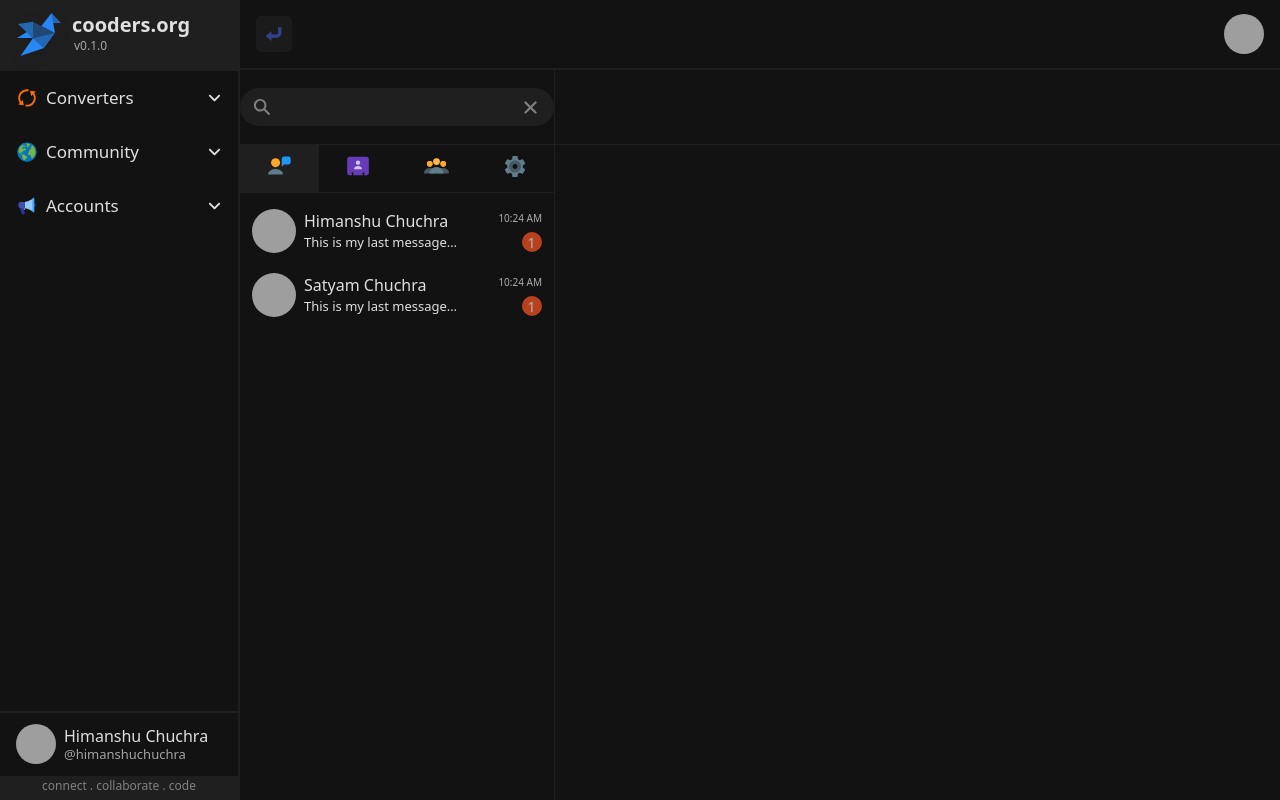
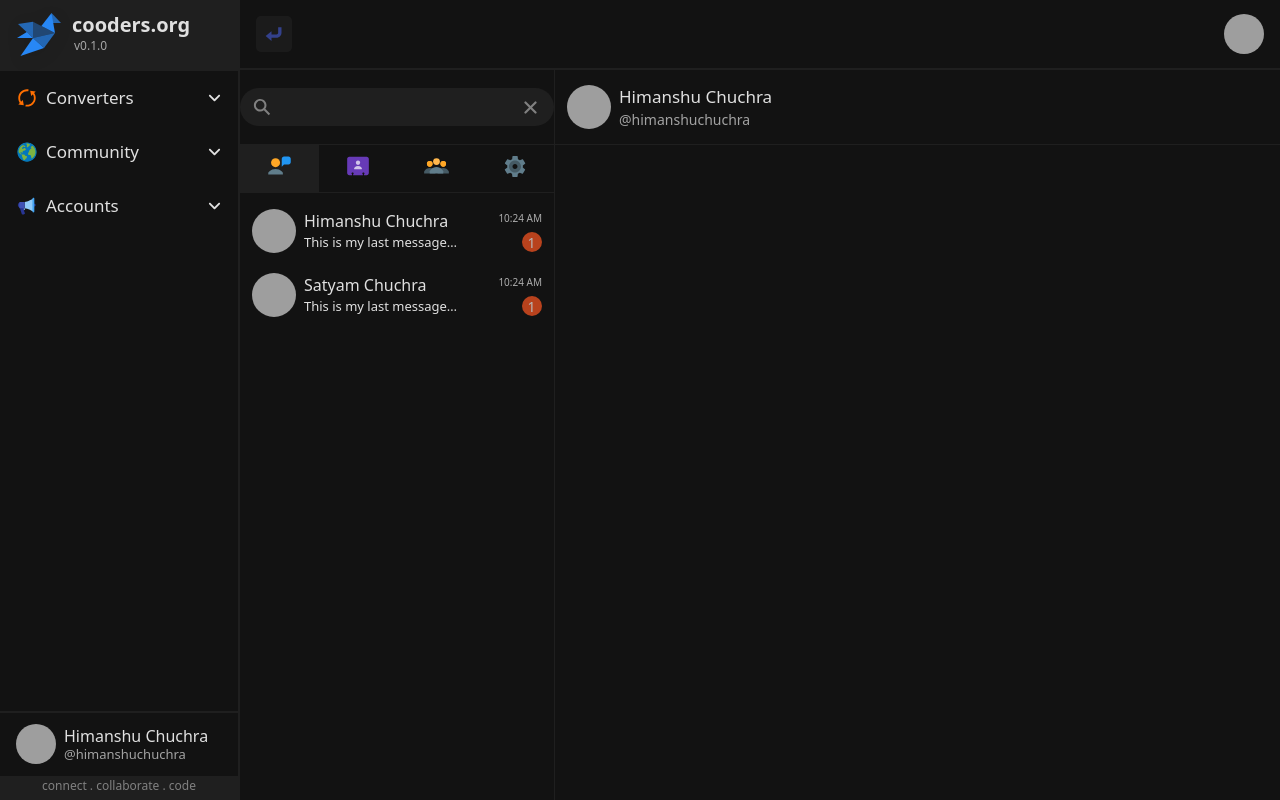
Before and after one commit to chuchrahimanshu/web.cooders.org, a React (Vite) app: page /community/messaging in a window 1280 px wide. Built offline with nearby package versions, Linux system fonts and the light colour scheme; grey boxes are pictures that could not be loaded.

Commit message:
Design and Style Messaging Chat Header

```diff
--- a/src/components/messaging/BarUsers.tsx
+++ b/src/components/messaging/BarUsers.tsx
@@ -1,8 +1,6 @@
-import React from 'react'
-import { BiDotsVerticalRounded } from 'react-icons/bi'
+import React from "react";
 
 const BarUsers: React.FC = () => {
-
   const users = [
     {
       id: 1,
@@ -10,7 +8,7 @@ const BarUsers: React.FC = () => {
       fullName: "Himanshu Chuchra",
       lastMessage: "This is my last message where the chat was ended.",
       messageTime: "10:24 AM",
-      isPinned: false
+      isPinned: false,
     },
     {
       id: 2,
@@ -18,31 +16,43 @@ const BarUsers: React.FC = () => {
       fullName: "Satyam Chuchra",
       lastMessage: "This is my last message where the chat was ended.",
       messageTime: "10:24 AM",
-      isPinned: true
-    }
-  ]
+      isPinned: true,
+    },
+  ];
 
   return (
-    <div className='h-full pt-[6px]'>
-      {users && users.length > 0 && users.map((user) => (
-        <div key={user.id} className='flex justify-between px-3 py-[10px] hover:bg-base-border transition-all duration-300 ease-in-out cursor-pointer'>
-          <div className='flex gap-2 items-center w-[80%]'>
-            <img src={user.image} alt="User" className='h-11 w-11 rounded-full object-cover' />
-            <div className='flex flex-col gap-0'>
-              <p className='font-medium'>{user.fullName}</p>
-              <p className='text-[13px] line-clamp-1'>{user.lastMessage}</p>
+    <div className="h-full pt-[6px]">
+      {users &&
+        users.length > 0 &&
+        users.map((user) => (
+          <div
+            key={user.id}
+            className="flex justify-between px-3 py-[10px] hover:bg-base-border transition-all duration-300 ease-in-out cursor-pointer">
+            <div className="flex gap-2 items-center w-[80%]">
+              <img
+                src={user.image}
+                alt="User"
+                className="h-11 w-11 rounded-full object-cover"
+              />
+              <div className="flex flex-col gap-0">
+                <p className="font-medium">{user.fullName}</p>
+                <p className="text-[13px] line-clamp-1">{user.lastMessage}</p>
+              </div>
+            </div>
+            <div className="flex flex-col justify-start pt-[2px] gap-[6px]">
+              <p className="text-[10px] font-medium opacity-75 self-end">
+                {user.messageTime}
+              </p>
+              <div className="self-end bg-action-button h-5 w-5 flex items-center justify-center rounded-full opacity-70">
+                <p className="text-[14px] font-medium -ml-[1px] text-white">
+                  1
+                </p>
+              </div>
             </div>
           </div>
-          <div className='flex flex-col justify-start pt-[2px] gap-[6px]'>
-            <p className='text-[10px] font-medium opacity-75 self-end'>{user.messageTime}</p>
-            <div className='self-end bg-action-button h-5 w-5 flex items-center justify-center rounded-full opacity-70'>
-              <p className='text-[14px] font-medium -ml-[1px] text-white'>1</p>
-            </div>
-          </div>
-        </div>
-      ))}
+        ))}
     </div>
-  )
-}
+  );
+};
 
-export default BarUsers
+export default BarUsers;
--- a/src/components/messaging/ChatHeader.tsx
+++ b/src/components/messaging/ChatHeader.tsx
@@ -1,8 +1,36 @@
 import React from 'react'
 
 const ChatHeader: React.FC = () => {
+  const user = {
+    id: 1,
+    image: "https://github.com/shadcn.png",
+    fullName: "Himanshu Chuchra",
+    username: "@himanshuchuchra",
+    messageTime: "10:24 AM",
+    isPinned: false,
+  };
+
   return (
-    <div className='h-[75px] border-b border-b-base-border'></div>
+    <>
+      {user &&
+        <div
+          key={user.id}
+          className="h-[75px] border-b border-b-base-border flex justify-between px-3 py-[10px] hover:bg-base-border transition-all duration-300 ease-in-out cursor-pointer">
+          <div className="flex gap-2 items-center w-[80%]">
+            <img
+              src={user.image}
+              alt="User"
+              className="h-11 w-11 rounded-full object-cover"
+            />
+            <div className="flex flex-col gap-0">
+              <p className="text-[17px] font-medium line-clamp-1">{user.fullName}</p>
+              <p className="text-[14px] opacity-70 line-clamp-1">{user.username}</p>
+            </div>
+          </div>
+
+        </div>
+      }
+    </>
   )
 }
 
```
